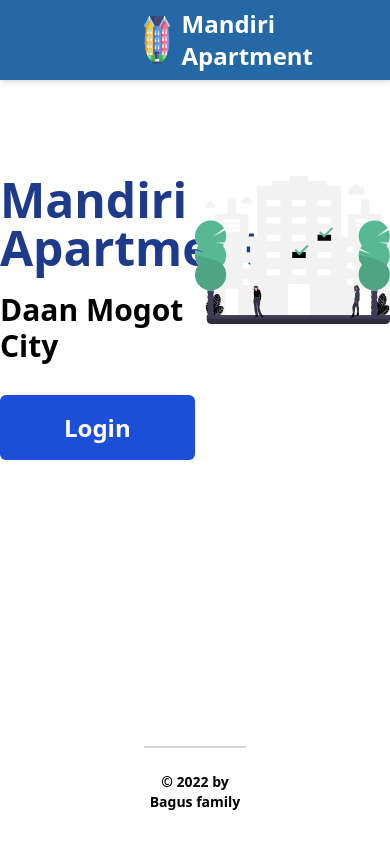
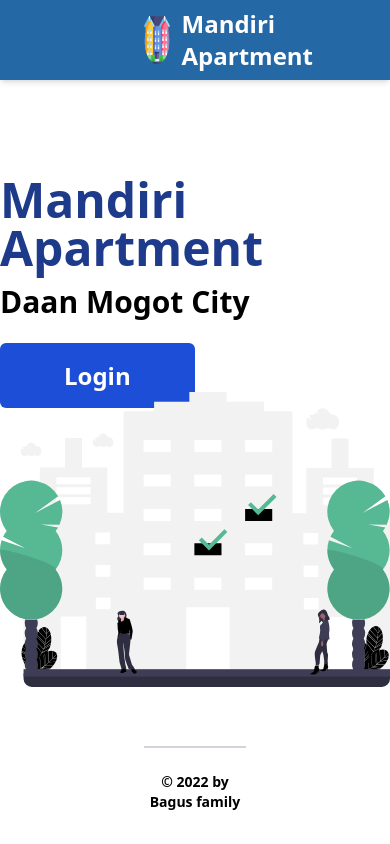
Before and after one commit to baguspurnama98/final-seru, a React (Create React App) app: page / in a window 390 px wide. Built offline with nearby package versions, Linux system fonts and the light colour scheme.

Commit message:
update landing

```diff
--- a/src/pages/landing/Landing.jsx
+++ b/src/pages/landing/Landing.jsx
@@ -4,12 +4,12 @@ import logo from "../../assets/apartment-hero.svg";
 export default function LandingPage() {
   return (
     <>
-      <div className="container max-w-5xl mx-auto grid grid-cols-2 py-24">
+      <div className="container max-w-5xl mx-auto grid md:grid-cols-2 sm:grid-cols-1 py-24">
         <div className="my-auto">
-          <h1 className="font-bold font-sans text-5xl pb-5 text-blue-900">
+          <h1 className="font-bold font-sans text-5xl pb-3 text-blue-900">
             Mandiri Apartment
           </h1>
-          <div className="text-3xl font-bold pb-12">Daan Mogot City</div>
+          <div className="text-3xl font-bold pb-10">Daan Mogot City</div>
           <Link
             to="/login"
             className="py-4 px-16 bg-blue-700 hover:bg-blue-500 font-bold text-2xl rounded-md text-white drop-shadow-3xl"
```
